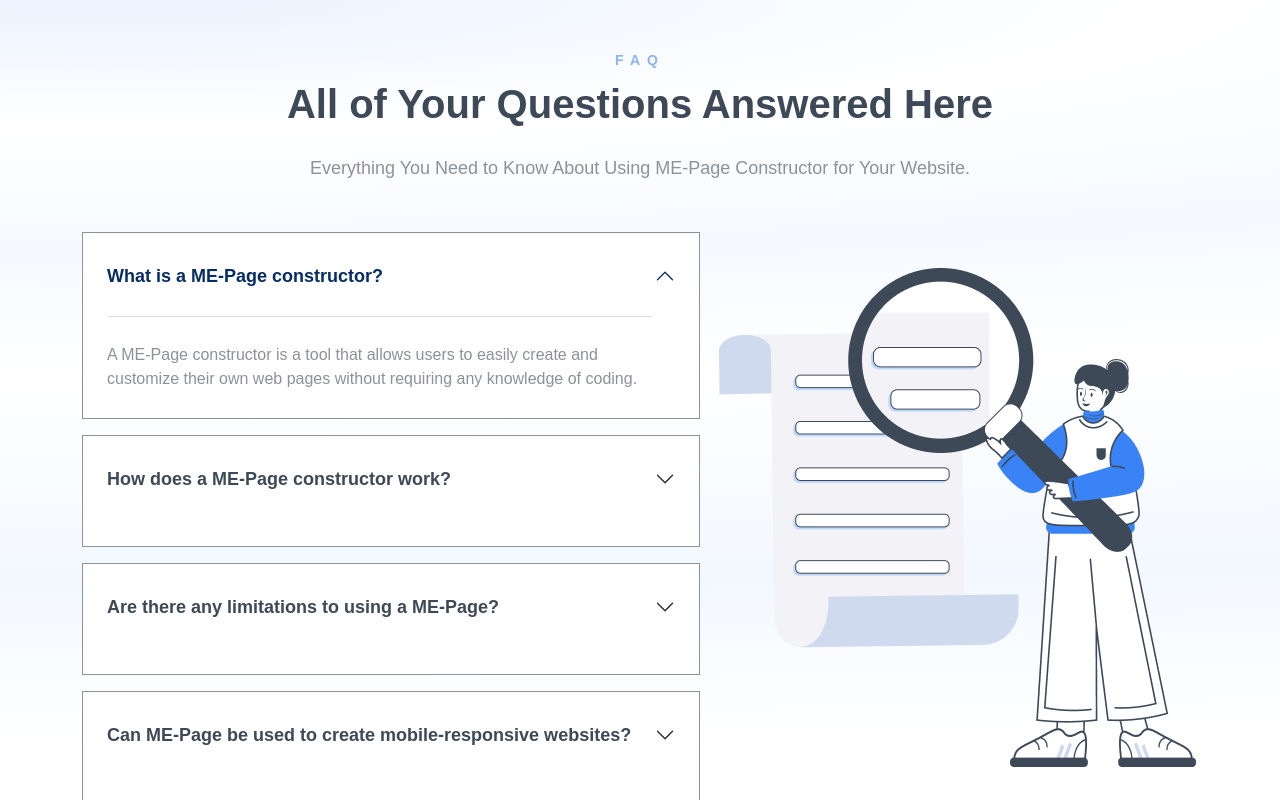
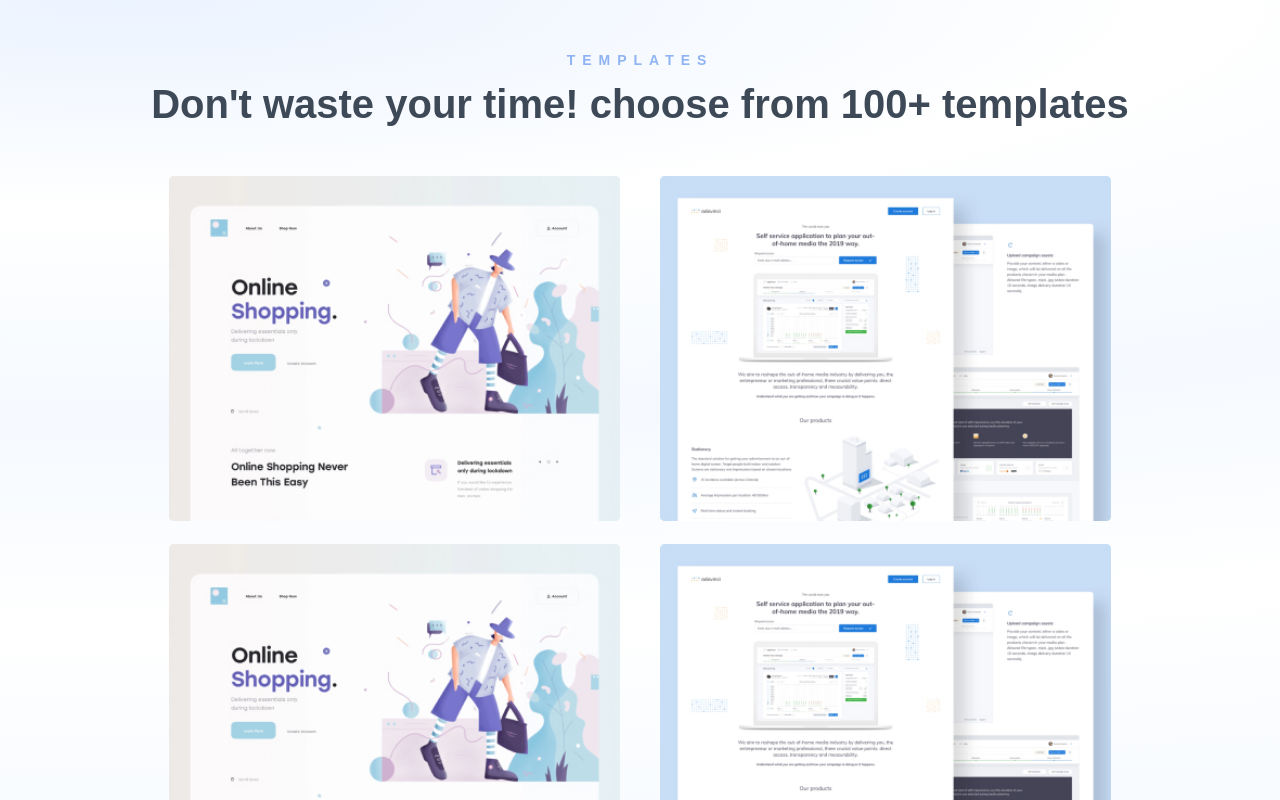
Before and after one commit to kovalevaMarina/mePage, a React (Create React App) app: page /#/ in a window 1280 px wide. Shown: the top 800 px of the page. Built offline with nearby package versions, Linux system fonts and the light colour scheme.

Commit message:
Media for templates section

```diff
--- a/src/components/Accordion/Accordion.js
+++ b/src/components/Accordion/Accordion.js
@@ -4,6 +4,7 @@ import Accordion from "react-bootstrap/Accordion";
 function AccordionFaq() {
   // TODO: space between item (doesn't appear border to)
   // TODO: delete styles for states items
+  // TODO create structure data
   return (
     <Accordion
       defaultActiveKey="0"
--- a/src/components/Faq/Faq.js
+++ b/src/components/Faq/Faq.js
@@ -3,6 +3,8 @@ import faqImg from "../../assets/images/faq-img.png";
 import AccordionFaq from "../Accordion/Accordion";
 
 import Container from "react-bootstrap/Container";
+import Row from "react-bootstrap/Row";
+import Col from "react-bootstrap/Col";
 
 function Faq() {
   return (
@@ -16,12 +18,16 @@ function Faq() {
           Everything You Need to Know About Using ME-Page Constructor for Your
           Website.
         </p>
-        <div className="d-flex flex-column justify-content-between align-items-center flex-lg-row-reverse pt-lg-5 gap-3">
-          <div className="faq-img">
-            <img src={faqImg} />
-          </div>
-          <AccordionFaq />
-        </div>
+        <Row className="d-flex flex-column justify-content-between align-items-center flex-lg-row-reverse pt-lg-5 gap-3">
+          <Col>
+            <div className="faq-img">
+              <img src={faqImg} />
+            </div>
+          </Col>
+          <Col>
+            <AccordionFaq />
+          </Col>
+        </Row>
       </Container>
     </section>
   );
--- a/src/components/Templates/Templates.js
+++ b/src/components/Templates/Templates.js
@@ -1,27 +1,38 @@
 import "./Templates.scss";
 import Container from "react-bootstrap/Container";
+import Row from "react-bootstrap/Row";
+import Col from "react-bootstrap/Col";
 
 import templateOne from "../../assets/images/templates-1.jpg";
 import templateTwo from "../../assets/images/templates-2.jpg";
 import ButtonPress from "../Button/Button";
 
-const templatesData = [templateOne, templateTwo, templateOne, templateTwo];
+const templatesData = [
+  templateOne,
+  templateTwo,
+  templateOne,
+  templateTwo,
+  templateOne,
+  templateTwo,
+];
 
 function Templates() {
   return (
-    <section className="templates py-s">
+    <section className="templates py-s py-lg-5">
       <Container>
-        <h3 className="title-h3 mb-2">Templates</h3>
-        <h2 className="title-h2 mb-s">
+        <h3 className="title-h3 mb-2 text-uppercase text-center">Templates</h3>
+        <h2 className="title-h2 h1 mb-0 text-center">
           Don't waste your time! choose from 100+ templates
         </h2>
-        <div className="py-s">
+        <Row className="py-s py-lg-5 justify-content-center gap-3">
           {templatesData.map((template, i) => (
-            <div className="templates-item" key={i}>
-              <img className="templates-item_img" src={template} />
-            </div>
+            <Col xs={12} md={5} xxl={3}>
+              <div className="templates-item" key={i}>
+                <img className="templates-item_img" src={template} />
+              </div>
+            </Col>
           ))}
-        </div>
+        </Row>
         <ButtonPress value={"View All Templates"} variant={"outline-primary"} />
       </Container>
     </section>
--- a/src/components/Templates/Templates.scss
+++ b/src/components/Templates/Templates.scss
@@ -2,8 +2,9 @@
 
 .templates {
   &-item {
-    max-width: 416px;
-    max-height: 318px;
+    // max-width: 416px;
+    // max-height: 318px;
+    margin: 0 auto;
     &_img {
       width: 100%;
       height: 100%;
--- a/src/views/Home/Home.js
+++ b/src/views/Home/Home.js
@@ -15,10 +15,10 @@ function Home() {
       {/* <Competitors />  */}
       {/* <Features /> */}
       {/* <Plans /> */}
-      <Faq />
-      {/* <Templates />
-      <Articles />
-      <ReadyToTry /> */}
+      {/* <Faq /> */}
+      <Templates />
+      {/* <Articles /> */}
+      {/* <ReadyToTry /> */}
     </>
   );
 }
```
